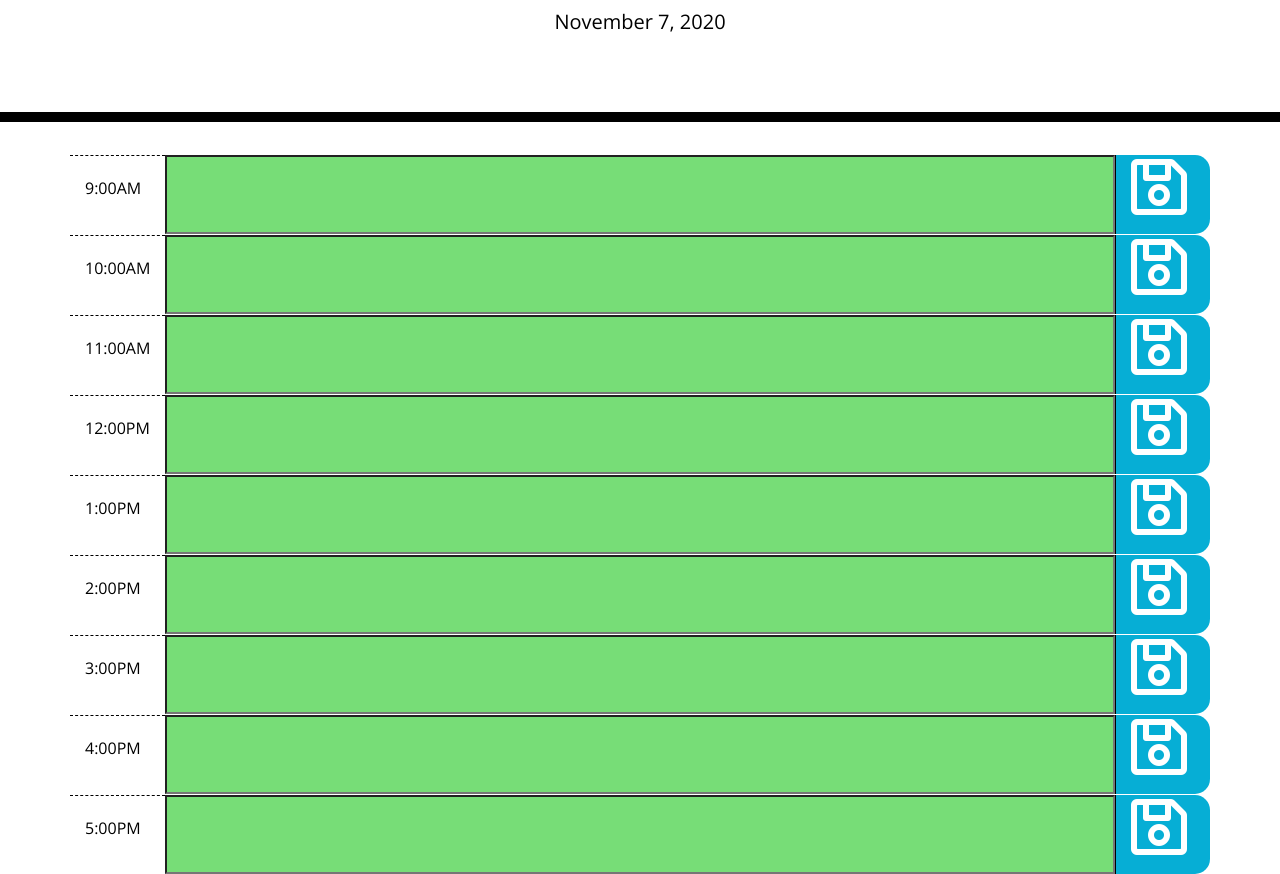
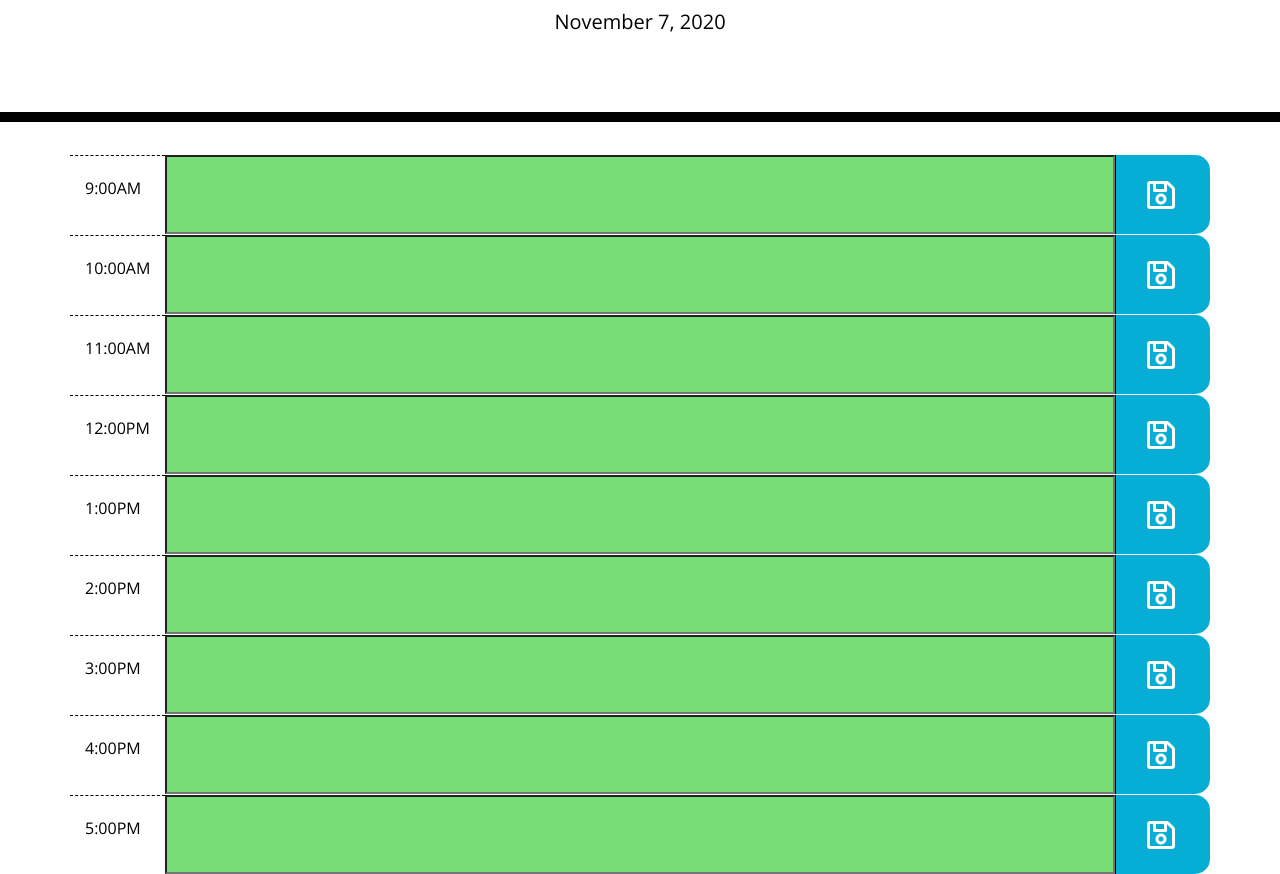
Before and after one commit to DevVlady/Day_Planner, a plain HTML site: page index.html in a window 1280 px wide. Shown: the part 182-1056 px from the top of the page. Drawn offline with nearby package versions, Linux system fonts and the light colour scheme.

Commit message:
Added a different attribute to the save btn in html file. Also treid to work on the time variable in order to test if the input field would change colors based on time of day.

```diff
--- a/Assets/JavaScript/script.js
+++ b/Assets/JavaScript/script.js
@@ -13,7 +13,7 @@ var currentTimeSlot = moment().format("HH");
 
 //Function to display time slot in color (present, future, & past)
 $(".timeslot").each(function(){
-    var timeBlock =parseInt($(this).prev().attr("data-hour"));
+    var timeBlock = parseInt($(this).prev().attr("data-hour"));
     if (timeBlock === currentTimeSlot) {
         $(this).addClass("present");
     }
@@ -23,16 +23,16 @@ $(".timeslot").each(function(){
     else {
         $(this).addClass("future");
     }
-})
+});
 
 
 //Function that will save my content from the input field into the local storage
-$(".saveBtn").on("click", function(){
-    var time = $(this).prev().attr("data-hour");
-    var inputSlot = $(this).prev().val().trim();
+// $(".saveBtn").on("click", function(){
+//     var time = $(this).prev().attr("data-hour");
+//     var inputSlot = $(this).prev().val().trim();
 
-    var newData = {
+//     var newData = {
 
-    }
+//     }
 
-})
+// })
--- a/index.html
+++ b/index.html
@@ -32,47 +32,47 @@
       <div class="row">
         <section class="col-md-1 pt-4 hour" data-hour="9">9:00AM</section>
         <input class="user-event-input col-md-10 timeslot">
-        <section class="col-md-1 saveBtn"><i class="far fa-save fa-4x"></i></section>
+        <section class="col-md-1 saveBtn"><i class="far fa-save pl-3 pt-4 fa-2x"></i></section>
       </div>
       <div class="row">
         <section class="col-md-1 pt-4 hour" data-hour="10">10:00AM</section>
         <input class="user-event-input col-md-10 timeslot">
-        <section class="col-md-1 saveBtn"><i class="far fa-save fa-4x"></i></section>
+        <section class="col-md-1 saveBtn"><i class="far fa-save pl-3 pt-4 fa-2x"></i></section>
       </div>
       <div class="row">
         <section class="col-md-1 pt-4 hour" data-hour="11">11:00AM</section>
         <input class="user-event-input col-md-10 timeslot">
-        <section class="col-md-1 saveBtn"><i class="far fa-save fa-4x"></i></section>
+        <section class="col-md-1 saveBtn"><i class="far fa-save pl-3 pt-4 fa-2x"></i></section>
       </div>
       <div class="row">
         <section class="col-md-1 pt-4 hour" data-hour="12">12:00PM</section>
         <input class="user-event-input col-md-10 timeslot">
-        <section class="col-md-1 saveBtn"><i class="far fa-save fa-4x"></i></section>
+        <section class="col-md-1 saveBtn"><i class="far fa-save pl-3 pt-4 fa-2x"></i></section>
       </div>
       <div class="row">
         <section class="col-md-1 pt-4 hour" data-hour="13">1:00PM</section>
         <input class="user-event-input col-md-10 timeslot">
-        <section class="col-md-1 saveBtn"><i class="far fa-save fa-4x"></i></section>
+        <section class="col-md-1 saveBtn"><i class="far fa-save pl-3 pt-4 fa-2x"></i></section>
       </div>
       <div class="row">
         <section class="col-md-1 pt-4 hour" data-hour="14">2:00PM</section>
         <input class="user-event-input col-md-10 timeslot">
-        <section class="col-md-1 saveBtn"><i class="far fa-save fa-4x"></i></section>
+        <section class="col-md-1 saveBtn"><i class="far fa-save pl-3 pt-4 fa-2x"></i></section>
       </div>
       <div class="row">
         <section class="col-md-1 pt-4 hour" data-hour="15">3:00PM</section>
         <input class="user-event-input col-md-10 timeslot">
-        <section class="col-md-1 saveBtn"><i class="far fa-save fa-4x"></i></section>
+        <section class="col-md-1 saveBtn"><i class="far fa-save pl-3 pt-4 fa-2x"></i></section>
       </div>
       <div class="row">
         <section class="col-md-1 pt-4 hour" data-hour="16">4:00PM</section>
         <input class="user-event-input col-md-10 timeslot">
-        <section class="col-md-1 saveBtn"><i class="far fa-save fa-4x"></i></section>
+        <section class="col-md-1 saveBtn"><i class="far fa-save pl-3 pt-4 fa-2x"></i></section>
       </div>
       <div class="row">
         <section class="col-md-1 pt-4 hour" data-hour="17">5:00PM</section>
         <input class="user-event-input col-md-10 timeslot">
-        <section class="col-md-1 saveBtn"><i class="far fa-save fa-4x"></i></section>
+        <section class="col-md-1 saveBtn"><i class="far fa-save pl-3 pt-4 fa-2x"></i></section>
       </div>
     </div>
     <script src="https://cdnjs.cloudflare.com/ajax/libs/jquery/3.2.1/jquery.min.js"></script>
```
